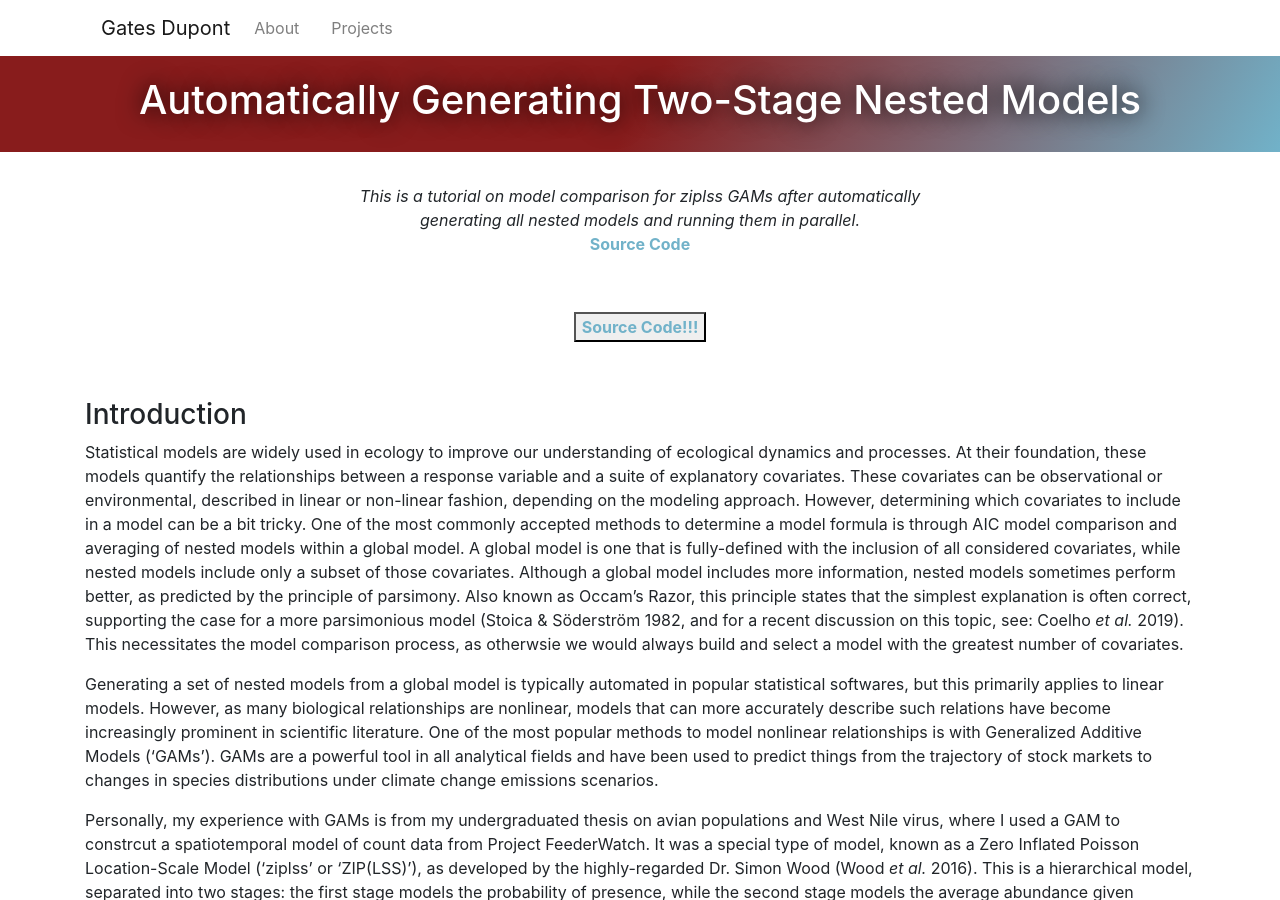
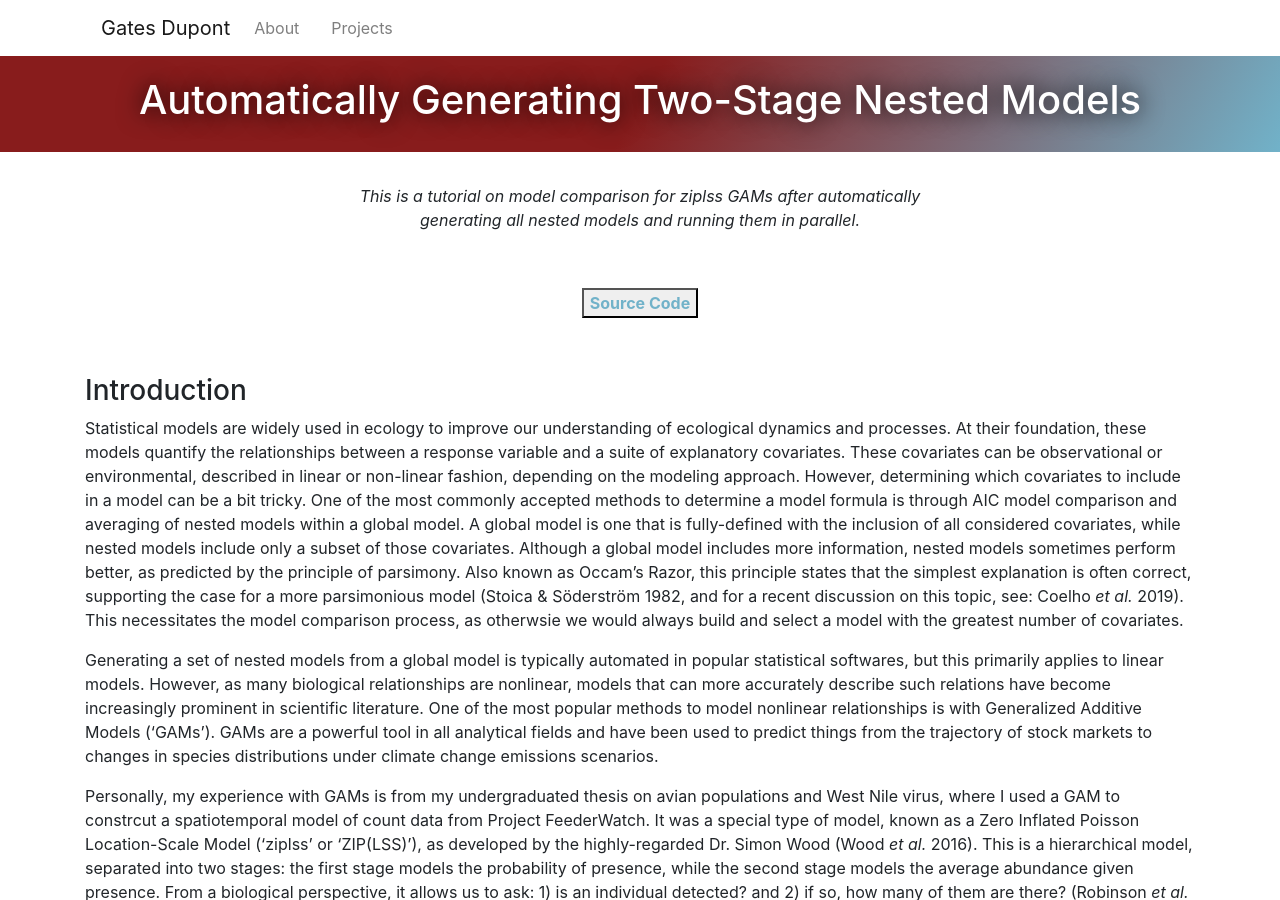
Before and after one commit to chrisyeh96/chrisyeh96.github.io, a Jekyll site: the page built from _posts/2019-05-29-Auto-Nested-Mod.md, in a window 1280 px wide and 900 px high. Built offline with Jekyll 4.4.1, drawn with Linux system fonts in a browser that asks for light colours; nearby versions of some CDN libraries.

Commit message:
Update 2019-05-29-Auto-Nested-Mod.md

```diff
--- a/_posts/2019-05-29-Auto-Nested-Mod.md
+++ b/_posts/2019-05-29-Auto-Nested-Mod.md
@@ -5,11 +5,11 @@
 use_code: true
 ---
 
-<p style="text-align:center;"><i>This is a tutorial on model comparison for ziplss GAMs after automatically <br> generating all nested models and running them in parallel.</i><br><b><a href="{{ site.baseurl }}/post-source-code/ReproAutoNested.R">Source Code</a></b></p>
+<p style="text-align:center;"><i>This is a tutorial on model comparison for ziplss GAMs after automatically <br> generating all nested models and running them in parallel.</i></p>
 
 <br>
 
-<p style="text-align:center;"><button type="button"><b><a href="{{ site.baseurl }}/post-source-code/ReproAutoNested.R">Source Code!!!</a></b></button></p>
+<p style="text-align:center;"><button type="button"><b><a href="{{ site.baseurl }}/post-source-code/ReproAutoNested.R">Source Code</a></b></button></p>
 
 <br>
 
```
